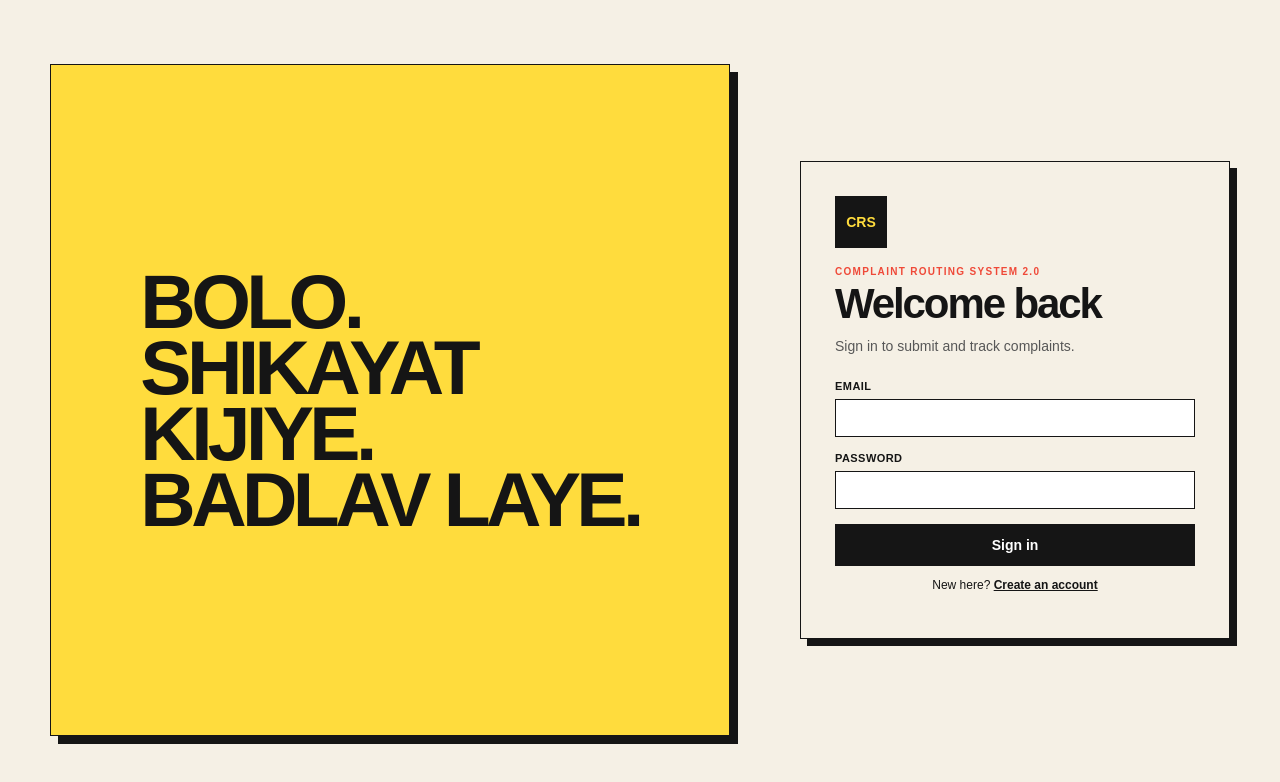
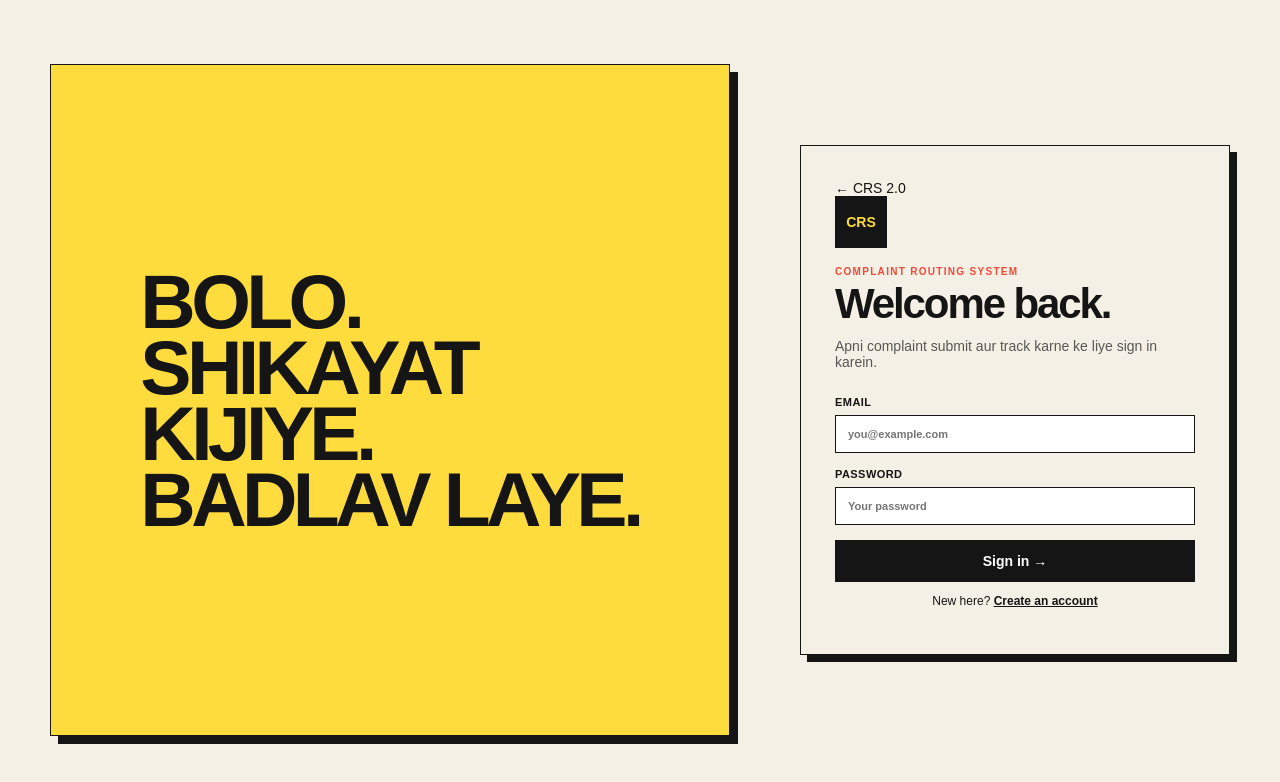
Before and after one commit to KunalParkhade/complaint-routing-system, a Next.js app: page /login in a window 1280 px wide. Shown: the top 782 px of the page. Built offline with nearby package versions, Linux system fonts and the light colour scheme; no server answers.

Commit message:
Redesign login experience

```diff
--- a/app/login/page.tsx
+++ b/app/login/page.tsx
@@ -6,38 +6,7 @@ import { useRouter } from 'next/navigation'
 import { supabase } from '@/lib/supabase'
 
 export default function LoginPage() {
-  const router = useRouter()
-  const [email, setEmail] = useState('')
-  const [password, setPassword] = useState('')
-  const [error, setError] = useState('')
-  const [loading, setLoading] = useState(false)
-
-  async function submit(event: FormEvent) {
-    event.preventDefault()
-    setError('')
-    setLoading(true)
-    const { error } = await supabase.auth.signInWithPassword({ email, password })
-    setLoading(false)
-    if (error) return setError(error.message)
-    router.push('/dashboard')
-    router.refresh()
-  }
-
-  return (
-    <main className="auth-shell">
-      <section className="auth-card">
-        <div className="brand-mark">CRS</div>
-        <p className="eyebrow">Complaint Routing System 2.0</p>
-        <h1>Welcome back</h1>
-        <p className="muted">Sign in to submit and track complaints.</p>
-        <form onSubmit={submit} className="stack">
-          <label>Email<input type="email" value={email} onChange={e => setEmail(e.target.value)} required /></label>
-          <label>Password<input type="password" value={password} onChange={e => setPassword(e.target.value)} required /></label>
-          {error && <div className="error-box">{error}</div>}
-          <button className="primary-button" disabled={loading}>{loading ? 'Signing in…' : 'Sign in'}</button>
-        </form>
-        <p className="auth-footer">New here? <Link href="/register">Create an account</Link></p>
-      </section>
-    </main>
-  )
+  const router = useRouter(); const [email,setEmail]=useState(''); const [password,setPassword]=useState(''); const [error,setError]=useState(''); const [loading,setLoading]=useState(false)
+  async function submit(event: FormEvent){event.preventDefault();setError('');setLoading(true);const {error}=await supabase.auth.signInWithPassword({email,password});setLoading(false);if(error)return setError(error.message);router.push('/dashboard');router.refresh()}
+  return <main className="auth-shell"><section className="auth-card"><a href="/" className="back-link">← CRS 2.0</a><div className="brand-mark">CRS</div><p className="eyebrow">COMPLAINT ROUTING SYSTEM</p><h1>Welcome back.</h1><p className="muted">Apni complaint submit aur track karne ke liye sign in karein.</p><form onSubmit={submit} className="stack"><label>Email<input type="email" value={email} onChange={e=>setEmail(e.target.value)} placeholder="you@example.com" required /></label><label>Password<input type="password" value={password} onChange={e=>setPassword(e.target.value)} placeholder="Your password" required /></label>{error&&<div className="error-box">{error}</div>}<button className="primary-button" disabled={loading}>{loading?'Signing in…':'Sign in →'}</button></form><p className="auth-footer">New here? <Link href="/register">Create an account</Link></p></section></main>
 }
```
